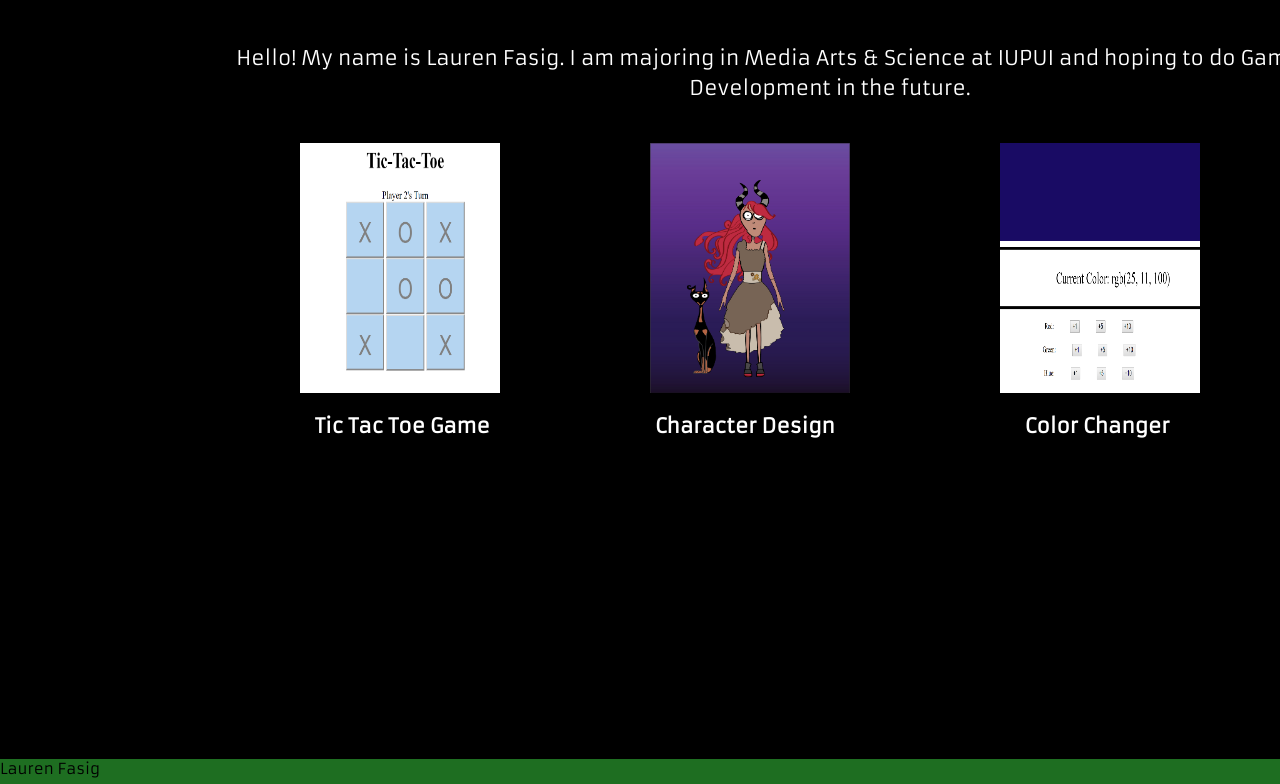
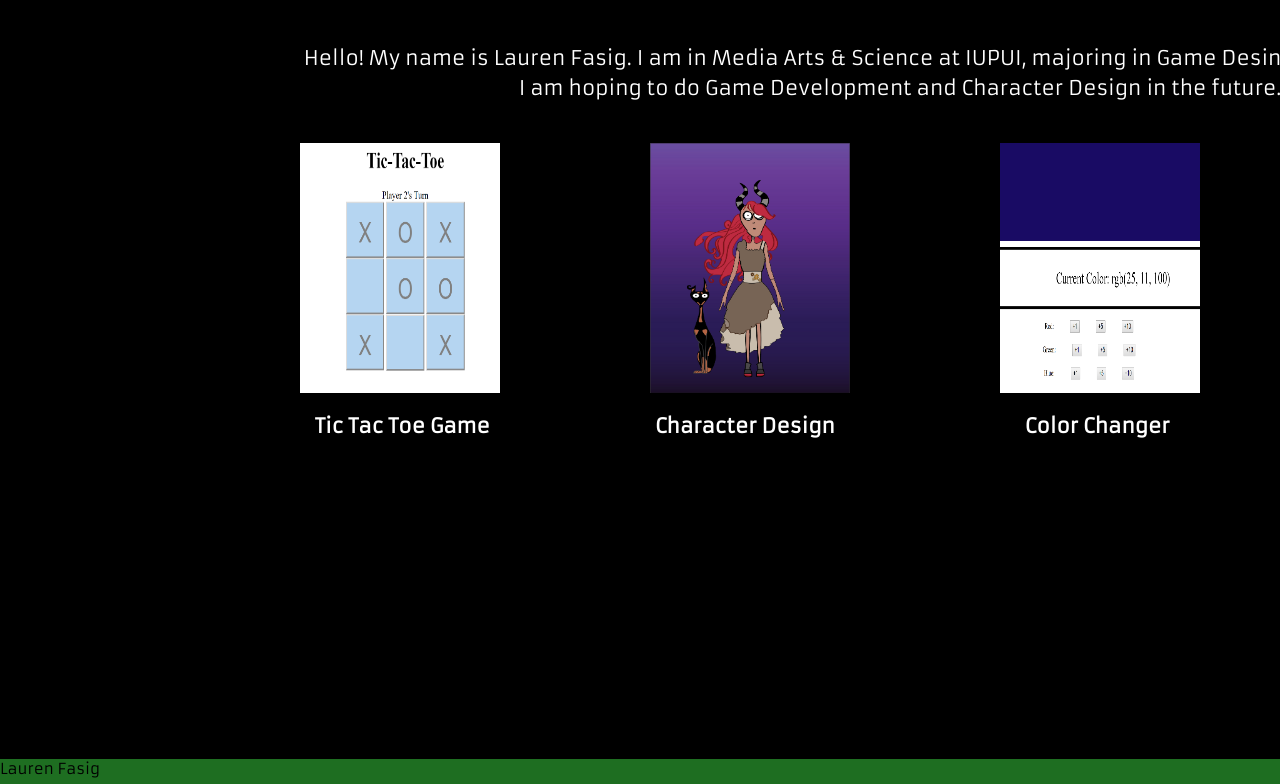
Before and after one commit to LaurenMF/LaurenMF.github.io, a plain HTML site: page index.html in a window 1280 px wide. Shown: the part 202-986 px from the top of the page. Drawn offline with Linux system fonts and the light colour scheme.

Commit message:
Add files via upload

```diff
--- a/css/styles.css
+++ b/css/styles.css
@@ -106,7 +106,7 @@ footer .c{
 .para {
     margin-top: 50px;
     width: 1200px;
-    margin-left: 80px;
+    /*margin-left: 80px;*/
 }
 
 .para p{
--- a/index.html
+++ b/index.html
@@ -9,7 +9,7 @@
 
 <body>
     <header>
-        <div class="name">Lauren Fasig</div>
+        <div class="name">Lauren Fasig </div>
         <div class="code">
             <img src="images/Symbol 1 _ 1_2x.png" alt="codepen">
         </div>
@@ -26,7 +26,8 @@
 
     <div class="mid">
         <section class="para">
-            <p>Hello! My name is Lauren Fasig. I am majoring in Media Arts & Science at IUPUI and hoping to do Game Design and Development in the future.</p>
+            <p>Hello! My name is Lauren Fasig. I am in Media Arts & Science at IUPUI, majoring in Game Desine and Development
+                . I am hoping to do Game Development and Character Design in the future.</p>
         </section>
         <section class="preview">
 
```
